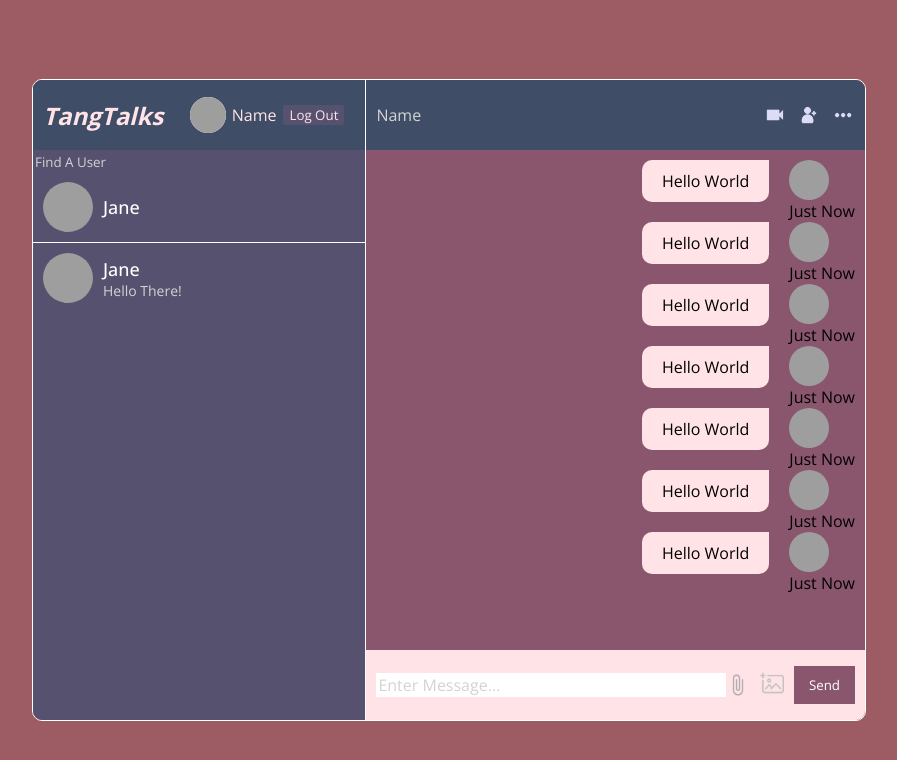
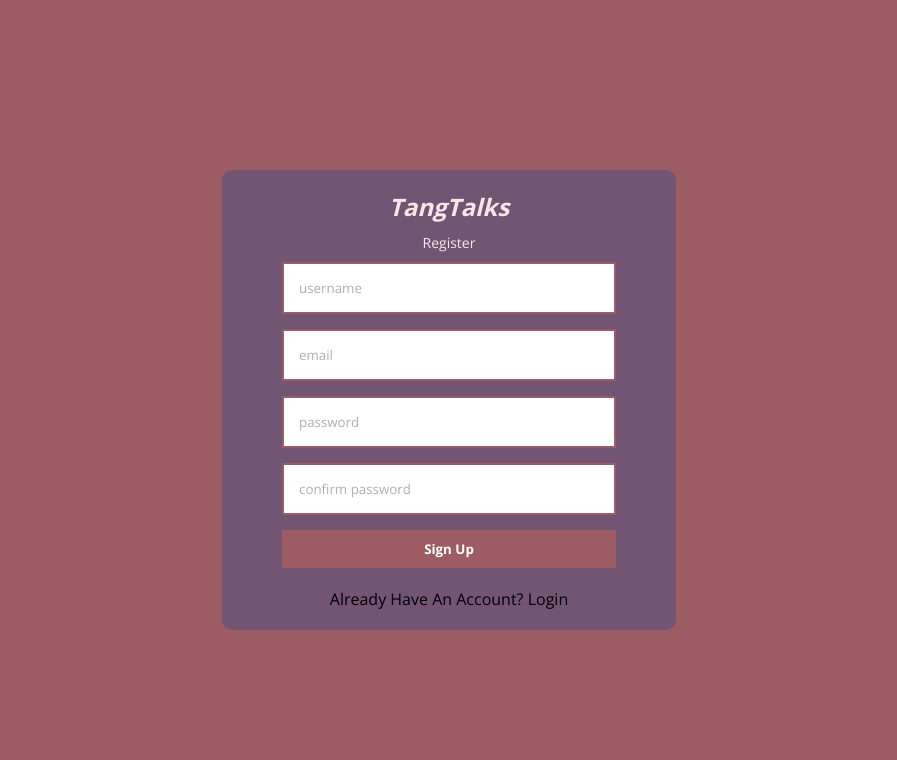
Before and after one commit to kahshiuhtang/Chat, a React (Create React App) app: page / in a window 1280 px wide. Shown: the top 760 px of the page, without its empty margins (191-1088 px from the left). Built offline with nearby package versions, Linux system fonts and the light colour scheme; grey boxes are pictures that could not be loaded.

Commit message:
Created firebase file and worked on registering users with firebaseAuth and storing username in firestore

```diff
--- a/package.json
+++ b/package.json
@@ -6,6 +6,7 @@
     "@testing-library/jest-dom": "^5.16.4",
     "@testing-library/react": "^13.1.1",
     "@testing-library/user-event": "^13.5.0",
+    "firebase": "^9.15.0",
     "react": "^18.0.0",
     "react-dom": "^18.0.0",
     "react-scripts": "5.0.1",
--- a/src/App.js
+++ b/src/App.js
@@ -3,7 +3,7 @@
 import Home from "./pages/Home";
 import "./style.scss";
 function App() {
-  return <Home />;
+  return <Register />;
 }
 
 export default App;
--- /dev/null
+++ b/src/firebase.js
@@ -0,0 +1,21 @@
+import { initializeApp } from "firebase/app";
+import { getAnalytics } from "firebase/analytics";
+import { getAuth } from "firebase/auth";
+import { getStorage, ref } from "firebase/storage";
+import { getFirestore } from "firebase/firestore";
+
+const firebaseConfig = {
+  apiKey: "AIzaSyBjfa0Dt2byRTPRw9NPQk9xmxi7OZb1Dbs",
+  authDomain: "chat-app-f935d.firebaseapp.com",
+  projectId: "chat-app-f935d",
+  storageBucket: "chat-app-f935d.appspot.com",
+  messagingSenderId: "1085682758902",
+  appId: "1:1085682758902:web:74491753a5f4f3aaf168d7",
+  measurementId: "G-WG20M1Z0SL",
+};
+
+// Initialize Firebase
+export const app = initializeApp(firebaseConfig);
+export const auth = getAuth();
+export const storage = getStorage();
+export const db = getFirestore();
--- a/src/pages/Register.jsx
+++ b/src/pages/Register.jsx
@@ -1,22 +1,49 @@
-import React from 'react'
+import React, { useState } from "react";
+import { createUserWithEmailAndPassword, updateProfile } from "firebase/auth";
+import { doc, setDoc } from "firebase/firestore";
+import { auth, db } from "../firebase";
 
 const Register = () => {
+  const [err, setErr] = useState(false);
+  const handleSubmit = async (e) => {
+    e.preventDefault();
+    const username = e.target[0].value;
+    const email = e.target[1].value;
+    const password = e.target[2].value;
+    try {
+      const res = await createUserWithEmailAndPassword(auth, email, password);
+      try {
+        await updateProfile(res.user, { displayName: username });
+        await setDoc(doc(db, "users", res.user.uid), {
+          uid: res.user.uid,
+          username,
+          email,
+        });
+      } catch (err) {
+        console.log(err);
+      }
+    } catch (err) {
+      console.log(err);
+      setErr(true);
+    }
+  };
   return (
-        <div className ="form-container">
-            <div className ="form-wrapper">
-                <span className = "brand">TangTalks</span>
-                <span className = "title">Register</span>
-                <form>
-                    <input type="text" placeholder = "username"/>
-                    <input type="email" placeholder = "email"/>
-                    <input type="password" placeholder = "password"/>
-                    <input type="password" placeholder = "confirm password"/>
+    <div className="form-container">
+      <div className="form-wrapper">
+        <span className="brand">TangTalks</span>
+        <span className="title">Register</span>
+        <form onSubmit={handleSubmit}>
+          <input type="text" placeholder="username" />
+          <input type="email" placeholder="email" />
+          <input type="password" placeholder="password" />
+          <input type="password" placeholder="confirm password" />
           <button>Sign Up</button>
+          {err && <span> Something Went Wrong!</span>}
         </form>
         <p>Already Have An Account? Login</p>
       </div>
     </div>
-    )
-}
+  );
+};
 
 export default Register;
--- a/src/style.scss
+++ b/src/style.scss
@@ -3,15 +3,20 @@
     @content;
   }
 }
+$col1: #9d5c63;
+$col2: #725473;
+$col3: #575170;
+$col4: #ffe3e7;
+
 .form-container {
-  background-color: #9d5c63;
+  background-color: $col1;
   height: 100vh;
   display: flex;
   align-items: center;
   justify-content: center;
 
   .form-wrapper {
-    background-color: #725473;
+    background-color: $col2;
     padding: 20px 60px;
     border-radius: 10px;
     display: flex;
@@ -19,14 +24,14 @@
     flex-direction: column;
     align-items: center;
     .brand {
-      color: #9d5c63;
+      color: $col4;
       font-weight: bold;
       font-style: italic;
       font-size: 24px;
     }
 
     .title {
-      color: #9d5c63;
+      color: $col4;
       font-size: 14px;
     }
 
@@ -36,14 +41,14 @@
       gap: 15px;
       input {
         padding: 15px;
-        border: 2px solid #9d5c63;
+        border: 2px solid $col1;
         width: 300px;
         &::placeholder {
           color: rgb(175, 175, 175);
         }
       }
       button {
-        background-color: #9d5c63;
+        background-color: $col1;
         color: white;
         padding: 10px;
         font-weight: bold;
@@ -56,7 +61,7 @@
   }
 }
 .home {
-  background-color: #9d5c63;
+  background-color: $col1;
   height: 100vh;
   display: flex;
   align-items: center;
@@ -71,7 +76,7 @@
     .sidebar {
       flex: 2;
       border-right: 1px solid white;
-      background-color: #575170;
+      background-color: $col3;
       color: #ffe3e7;
       .navbar {
         background-color: #3f4e66;
```
Also changed, not shown: 1 other file (tests, documents, lock files or other folders). Lines whose indentation alone changed are shown as unchanged.
